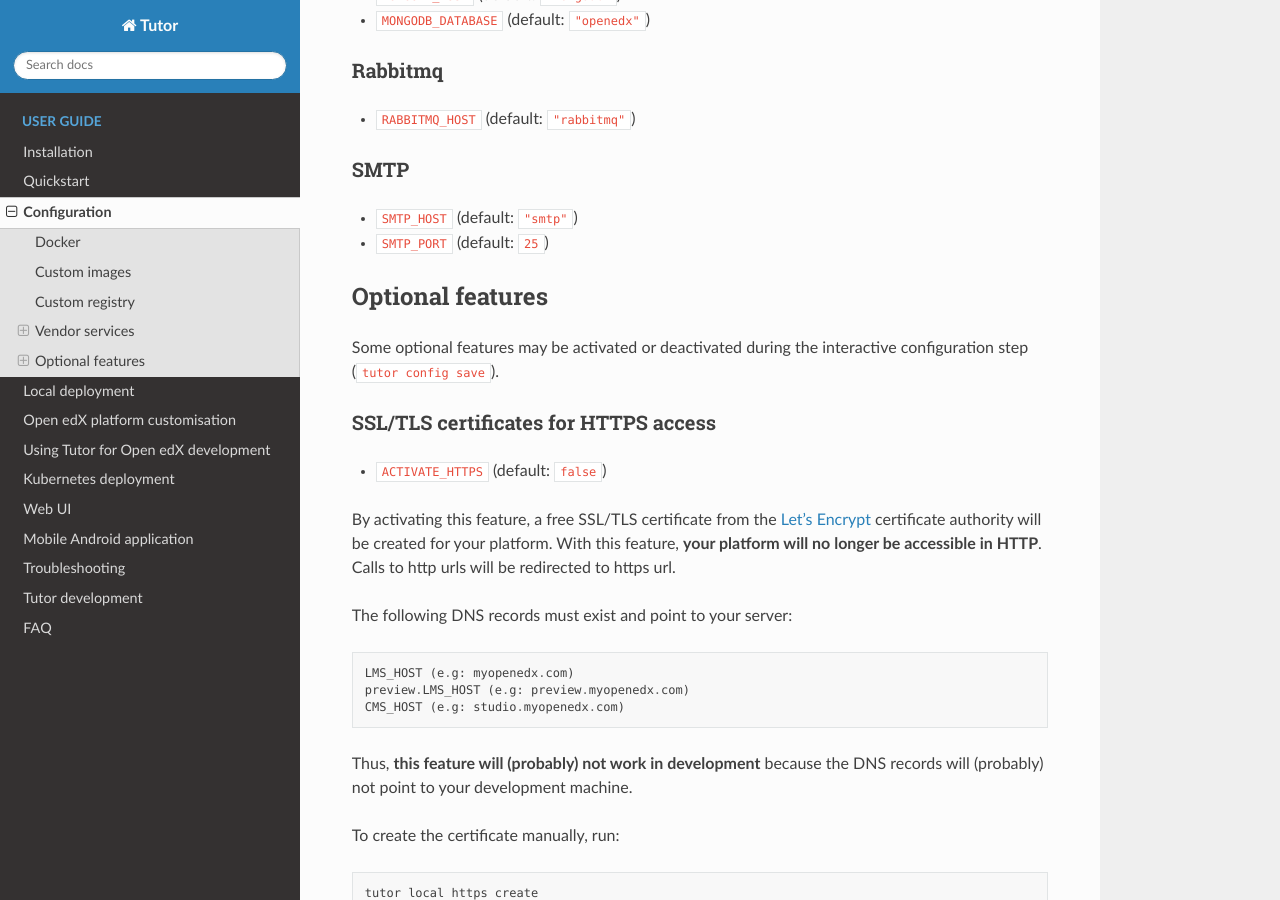
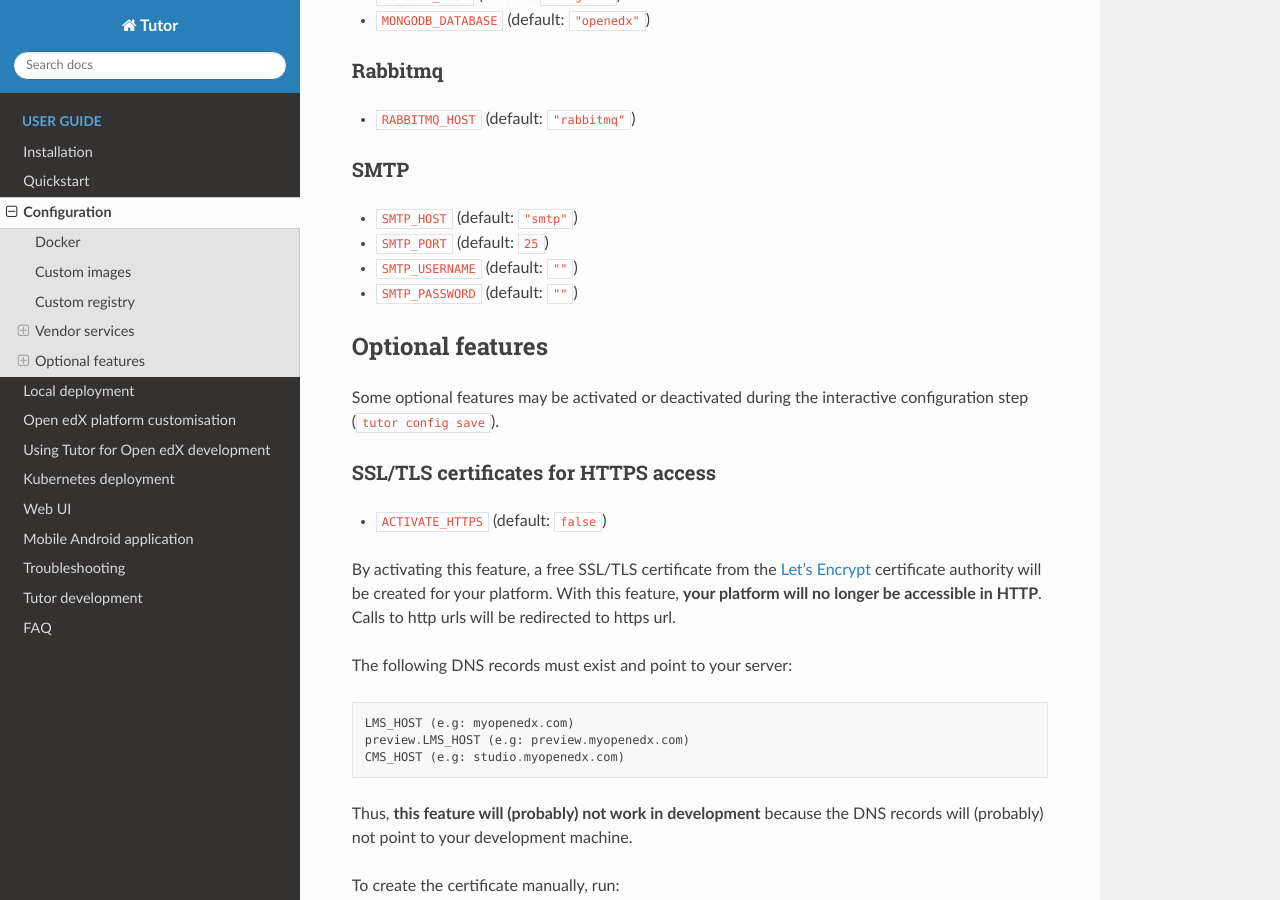
Before and after one commit to overhangio/tutor, a Sphinx documentation site: the page built from docs/configuration.rst, in a window 1280 px wide and 900 px high, scrolled down 2371 px. Built offline with Sphinx 7.4.7 and the Read the Docs theme 2.0.0, drawn with Linux system fonts in a browser that asks for light colours.

Commit message:
Configurable SMTP server authentication
We can now define non-empty username/password for sending email.

```diff
--- a/docs/configuration.rst
+++ b/docs/configuration.rst
@@ -98,6 +98,8 @@ SMTP
 
 - ``SMTP_HOST`` (default: ``"smtp"``)
 - ``SMTP_PORT`` (default: ``25``)
+- ``SMTP_USERNAME`` (default: ``""``)
+- ``SMTP_PASSWORD`` (default: ``""``)
 
 Optional features
 -----------------
```
Also changed, not shown: CHANGELOG.md (+1 -0 lines), 3 other files.
